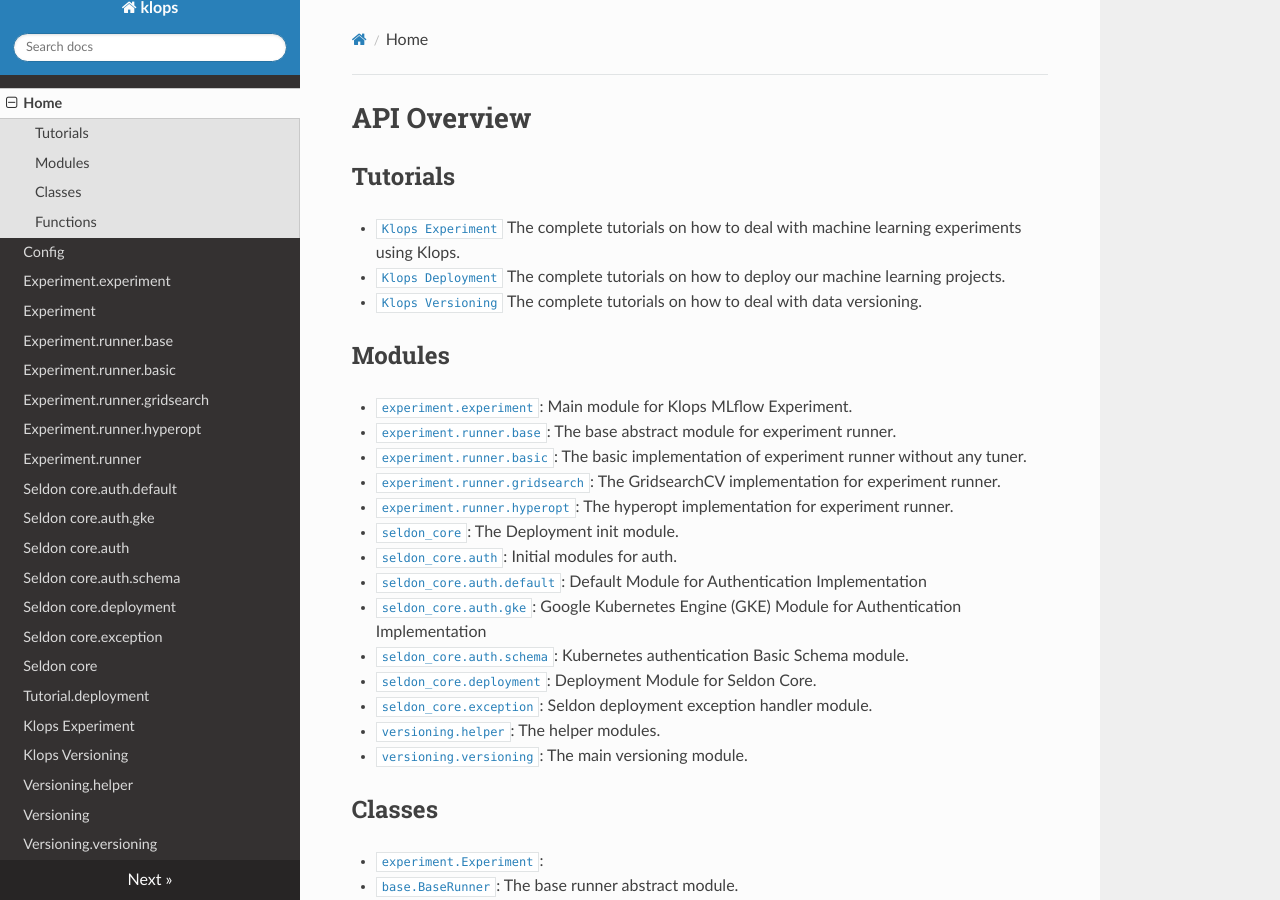
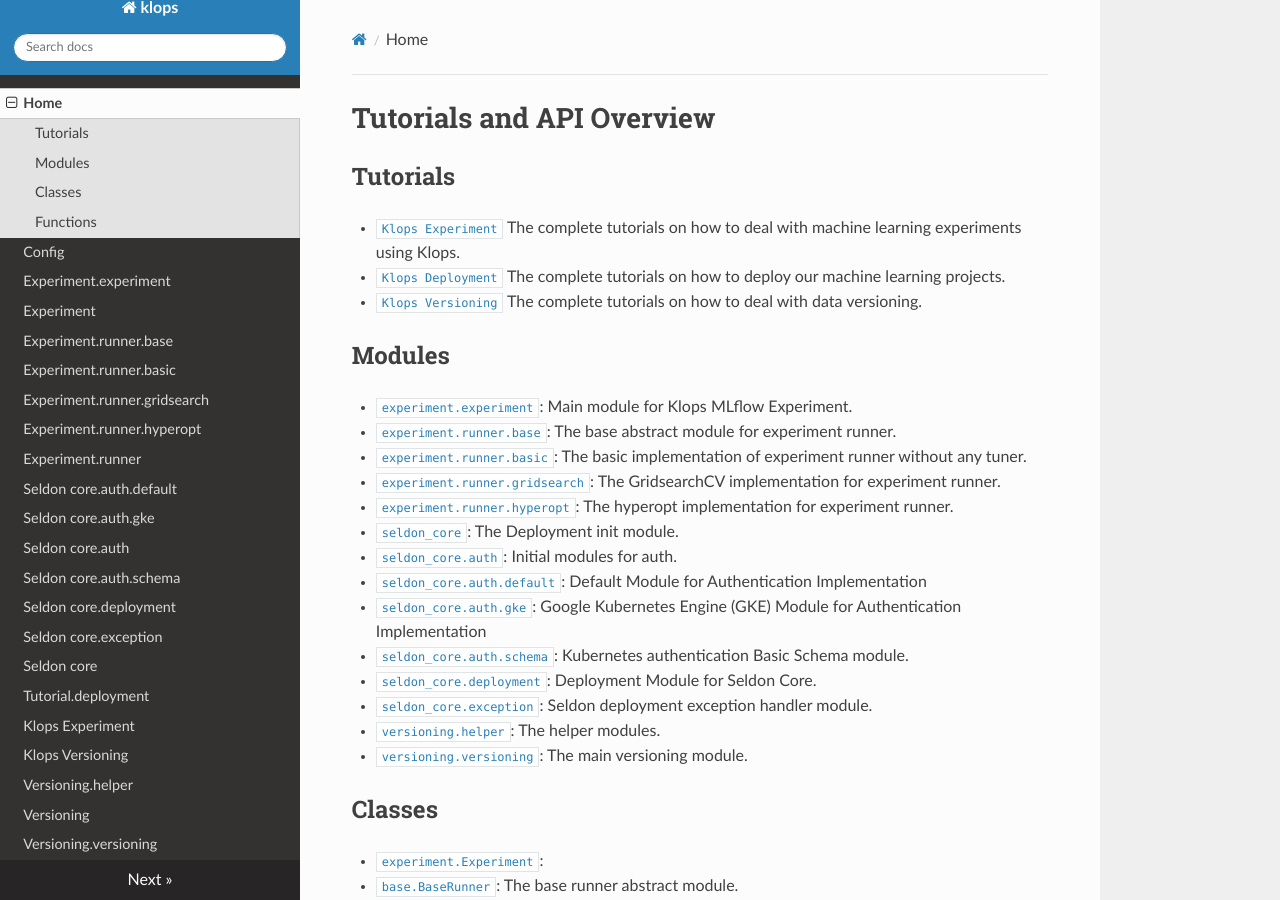
Before and after one commit to asrulsibaoel/klops, an MkDocs documentation site: the page built from docs/index.md, in a window 1280 px wide and 900 px high. Built offline with MkDocs 1.6.1, drawn with Linux system fonts in a browser that asks for light colours; nearby versions of some CDN libraries.

Commit message:
Fixed: Title for Index

```diff
--- a/docs/index.md
+++ b/docs/index.md
@@ -1,6 +1,6 @@
 <!-- markdownlint-disable -->
 
-# API Overview
+# Tutorials and API Overview
 
 ## Tutorials
 - [`Klops Experiment`](/docs/tutorial.experiment.md) The complete tutorials on how to deal with machine learning experiments using Klops.
```
